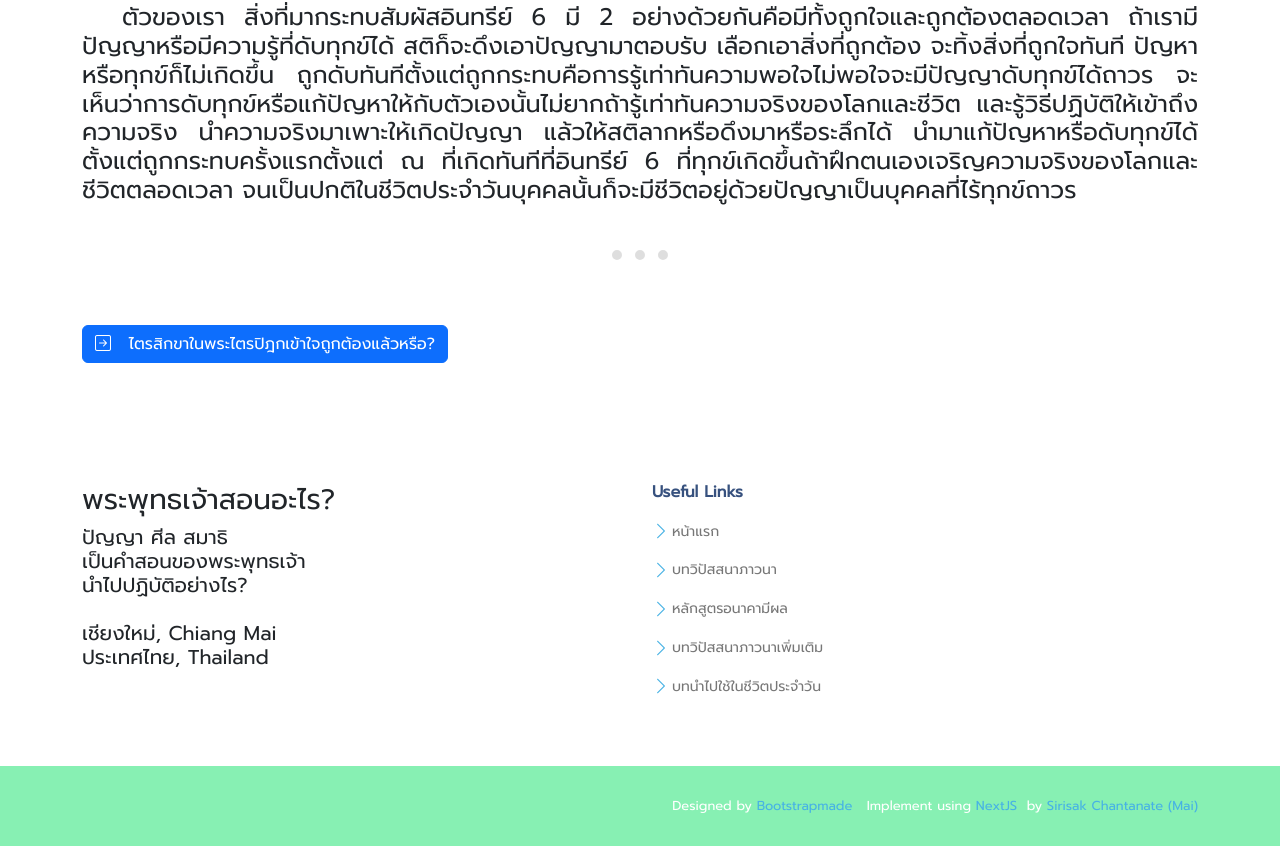
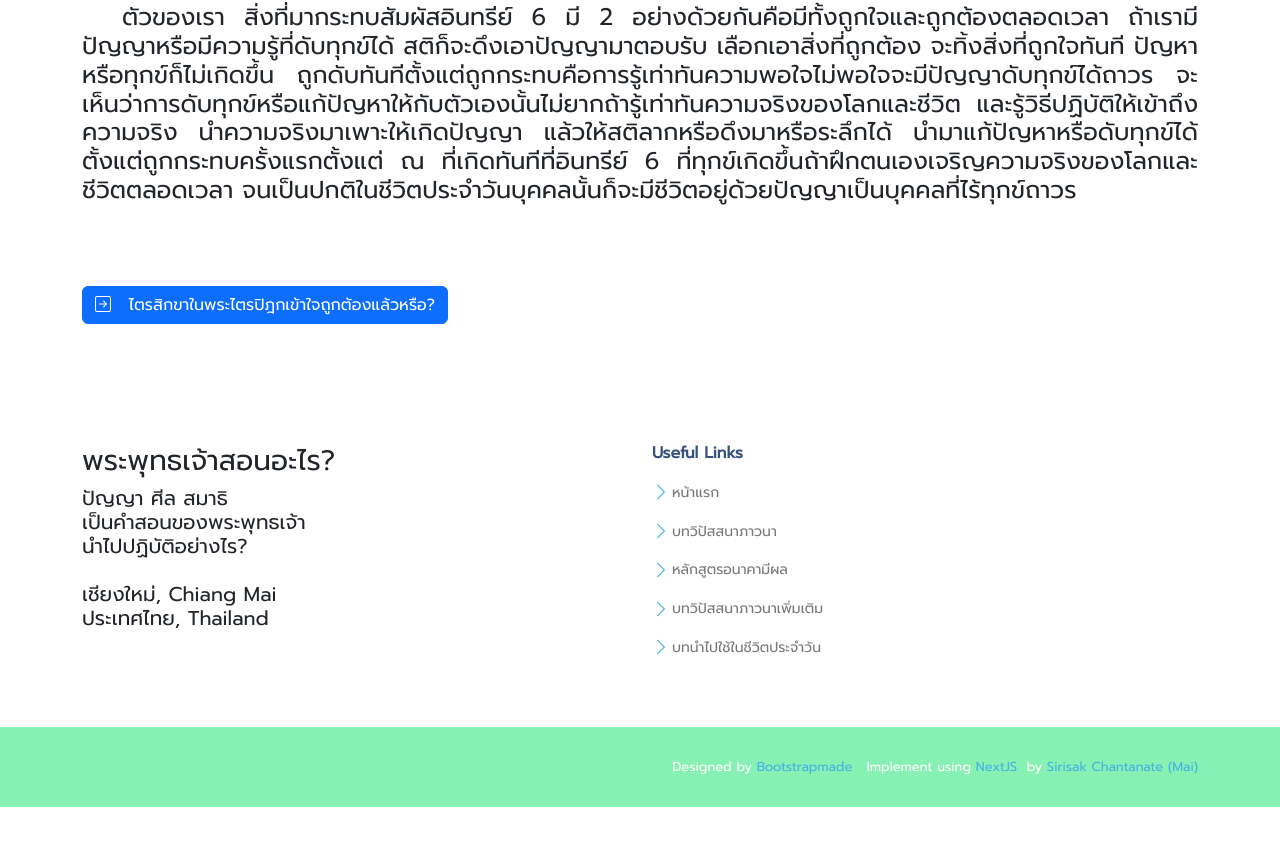
Before and after one commit to openmymai/lifelearning, a Next.js app: page /life07 in a window 1280 px wide. Shown: the part 2012-2858 px from the top of the page. After the commit the page ends 2819 px from the top, so only its background shows below. Built offline with nearby package versions, Linux system fonts and the light colour scheme; a web font is replaced by a local one.

Commit message:
Fix ending life paragraph

```diff
--- a/pages/life04.js
+++ b/pages/life04.js
@@ -26,7 +26,7 @@ const Life04 = () => {
             จึงทำให้ร่างกายทรุดโทรม อมโรค ในที่สุดอาจจะจบชีวิตตัวเองด้วยการฆ่าตัวตายเพราะทนไม่ได้จากขยะสุขที่ตัวเองหามา
             ฉะนั้นเกิดมาเป็นคนจะต้องระวังขยะสุขที่เราใช้แล้วให้ดี ถ้าไม่มีการจัดการให้ดีแล้ว ขยะนั้นทับถมเจ้าของให้ตายได้ขยะสุขของคนเราเกิดจากการไปแสวงหาสุขไม่ถูกทาง
             การแสวงหาสุขโดยการหาสิ่งที่มาปรนเปรอเสพเสวยทางตา หู จมูก ลิ้น กาย ใจ นี้เรียกเป็นภาษาง่ายๆว่าการ &rdquo;หลบทุกข์ชั่วคราว&rdquo;
-            บุคคลทุกคนถ้าไม่ได้ศึกษาเรียนรู้พระธรรมคำสอนของพระพุทธเจ้าแล้วก็จะพาตัวเองเข้าไปสู่วังวนหลบทุกข์ชั่วคราวอย่างนี้ไปตลอดชีวิต<br /></p><br /><br />
+            บุคคลทุกคนถ้าไม่ได้ศึกษาเรียนรู้พระธรรมคำสอนของพระพุทธเจ้าแล้วก็จะพาตัวเองเข้าไปสู่วังวนหลบทุกข์ชั่วคราวอย่างนี้ไปตลอดชีวิต</p><br /><br />
           </h4>
           <a href="/life05">
             <button type="button" className="btn btn-primary me-5">
--- a/pages/life06.js
+++ b/pages/life06.js
@@ -48,7 +48,7 @@ const Life06 = () => {
             ขบวนการเจริญสติปัญญาตามคำสอนของพระพุทธเจ้าเต็มรูปแบบทำอย่างนี้</p><br /><hr /><br /><br />
             <p>สรุปการเจริญสติปัญญาที่ถูกต้องตรงกับคำสอนของพระพุทธเจ้านั้นจะต้องปฏิบัติวิปัสสนาภาวนาพิจารณาขันธ์ 5 และอินทรีย์ 6 ดังกล่าวมาข้างต้นอย่างนี้
             เรียกว่าการเจริญสติปัญญาที่ถูกต้องไม่ใช่เอาสติปัญญาไปเจริญโดยตรง อย่างที่ปฏิบัติกันมาซึ่งเป็นการปฏิบัติธรรมผิดธรรม ไม่มีปัญญาที่จะดับทุกข์ได้
-            การเจริญสติปัญญาก็คือการวิปัสสนาภาวนาพิจารณาขันธ์ 5 และ อินทรีย์ 6 ตามทางสายเอกที่พระพุทธเจ้าตรัสไว้นั่นเอง<br /></p><br /><br />
+            การเจริญสติปัญญาก็คือการวิปัสสนาภาวนาพิจารณาขันธ์ 5 และ อินทรีย์ 6 ตามทางสายเอกที่พระพุทธเจ้าตรัสไว้นั่นเอง</p><br /><br />
           </h4>
           <a href="/life07">
             <button type="button" className="btn btn-primary me-5">
--- a/pages/life07.js
+++ b/pages/life07.js
@@ -43,7 +43,7 @@ const Life07 = () => {
             <p>ตัวของเรา สิ่งที่มากระทบสัมผัสอินทรีย์ 6 มี 2 อย่างด้วยกันคือมีทั้งถูกใจและถูกต้องตลอดเวลา ถ้าเรามีปัญญาหรือมีความรู้ที่ดับทุกข์ได้ สติก็จะดึงเอาปัญญามาตอบรับ เลือกเอาสิ่งที่ถูกต้อง
             จะทิ้งสิ่งที่ถูกใจทันที ปัญหาหรือทุกข์ก็ไม่เกิดขึ้น ถูกดับทันทีตั้งแต่ถูกกระทบคือการรู้เท่าทันความพอใจไม่พอใจจะมีปัญญาดับทุกข์ได้ถาวร จะเห็นว่าการดับทุกข์หรือแก้ปัญหาให้กับตัวเองนั้นไม่ยากถ้ารู้เท่าทันความจริงของโลกและชีวิต
             และรู้วิธีปฏิบัติให้เข้าถึงความจริง นำความจริงมาเพาะให้เกิดปัญญา แล้วให้สติลากหรือดึงมาหรือระลึกได้ นำมาแก้ปัญหาหรือดับทุกข์ได้ตั้งแต่ถูกกระทบครั้งแรกตั้งแต่ ณ ที่เกิดทันทีที่อินทรีย์ 6
-            ที่ทุกข์เกิดขึ้นถ้าฝึกตนเองเจริญความจริงของโลกและชีวิตตลอดเวลา จนเป็นปกติในชีวิตประจำวันบุคคลนั้นก็จะมีชีวิตอยู่ด้วยปัญญาเป็นบุคคลที่ไร้ทุกข์ถาวร</p><br /><hr /><br /><br />
+            ที่ทุกข์เกิดขึ้นถ้าฝึกตนเองเจริญความจริงของโลกและชีวิตตลอดเวลา จนเป็นปกติในชีวิตประจำวันบุคคลนั้นก็จะมีชีวิตอยู่ด้วยปัญญาเป็นบุคคลที่ไร้ทุกข์ถาวร</p><br /><br />
           </h4>
           <a href="/life08">
             <button type="button" className="btn btn-primary me-5">
```
